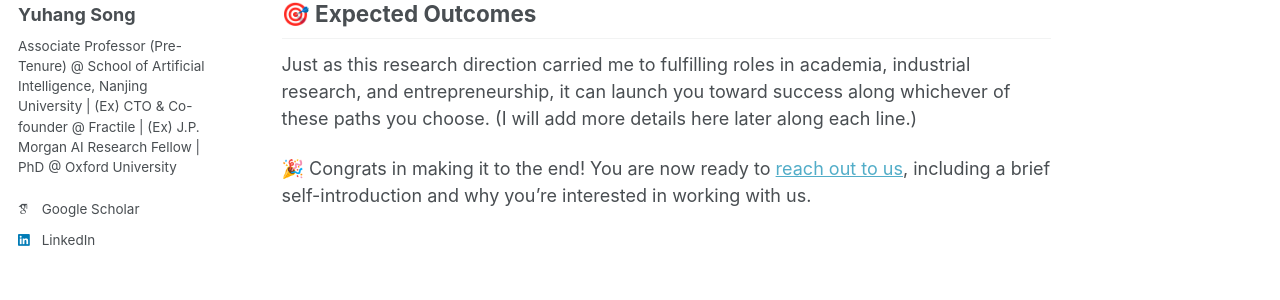
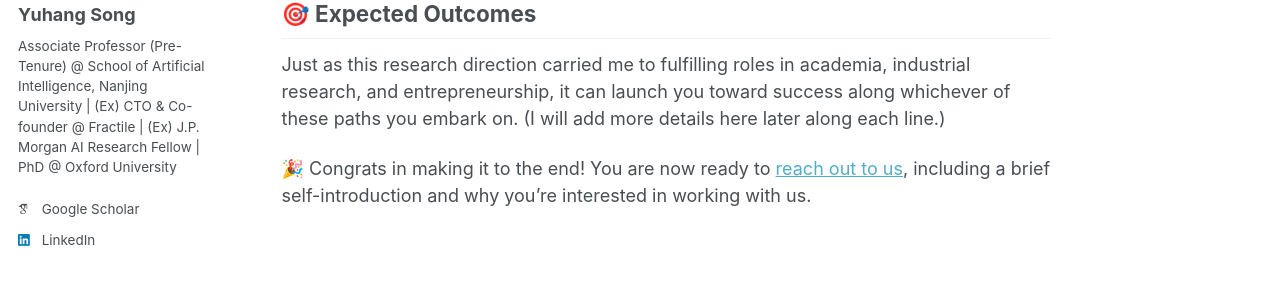
Before and after one commit to YuhangSong/YuhangSong.github.io, a Jekyll site: the page built from _pages/work-with-us.md, in a window 1280 px wide and 900 px high, scrolled down 2286 px. Shown: the part 287-587 px from the top of the window. Built offline with Jekyll 4.4.1, drawn with Linux system fonts in a browser that asks for light colours; some web fonts are replaced.

Commit message:
update work-with-us.md

```diff
--- a/_pages/work-with-us.md
+++ b/_pages/work-with-us.md
@@ -64,6 +64,6 @@
 
 <!-- rather than "shallow" work with short-term aims (for example, just to have more papers accepted) -->
 
-Just as this research direction carried me to fulfilling roles in academia, industrial research, and entrepreneurship, it can launch you toward success along whichever of these paths you choose. (I will add more details here later along each line.)
+Just as this research direction carried me to fulfilling roles in academia, industrial research, and entrepreneurship, it can launch you toward success along whichever of these paths you embark on. (I will add more details here later along each line.)
 
 🎉 Congrats in making it to the end! You are now ready to [reach out to us](https://yuhangsong.github.io/contact/), including a brief self-introduction and why you’re interested in working with us.
```
